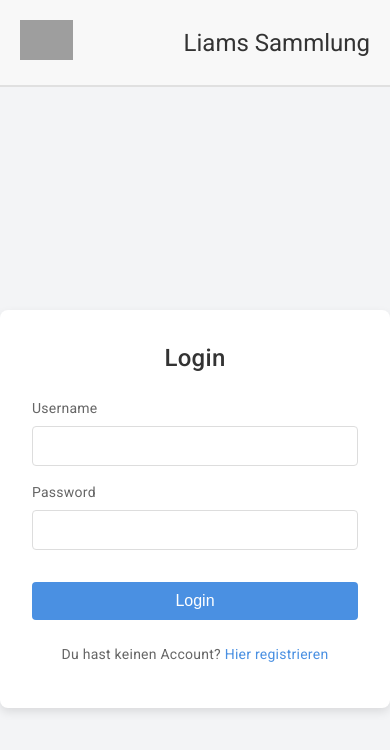
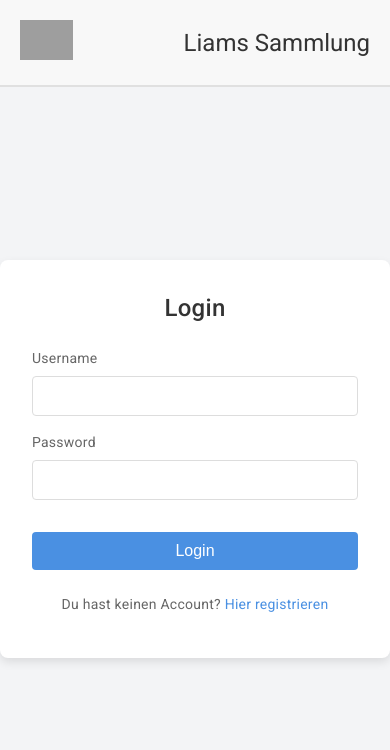
Before and after one commit to lbgamedev/pokemon-card-app-frontend, an Angular app: page /login in a window 390 px wide. Shown: the top 750 px of the page. Built offline with nearby package versions, Linux system fonts and the light colour scheme; grey boxes are pictures that could not be loaded.

Commit message:
Adjusted mobile responsivenes

```diff
--- a/src/app/login/login.component.scss
+++ b/src/app/login/login.component.scss
@@ -82,3 +82,10 @@
     font-size: 14px;
     margin-top: 1rem;
   }
+
+  // Mobile adjustments
+  @media (max-width: 600px) {
+    .auth-card{
+      margin-top: -100px;
+    }
+  }
```
